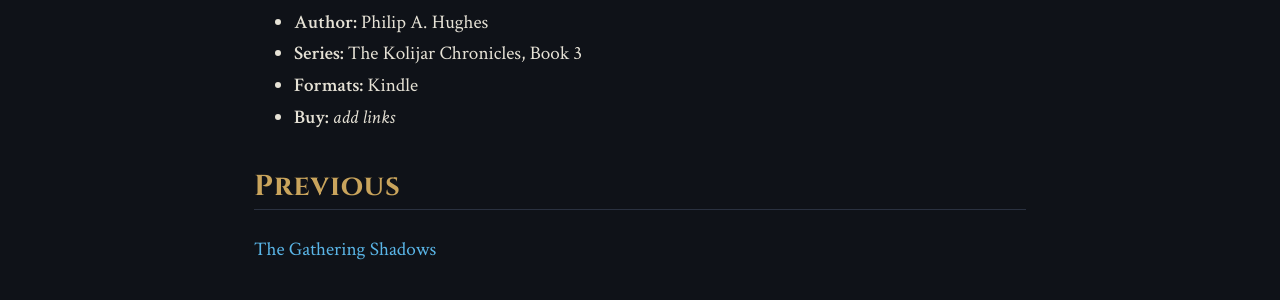
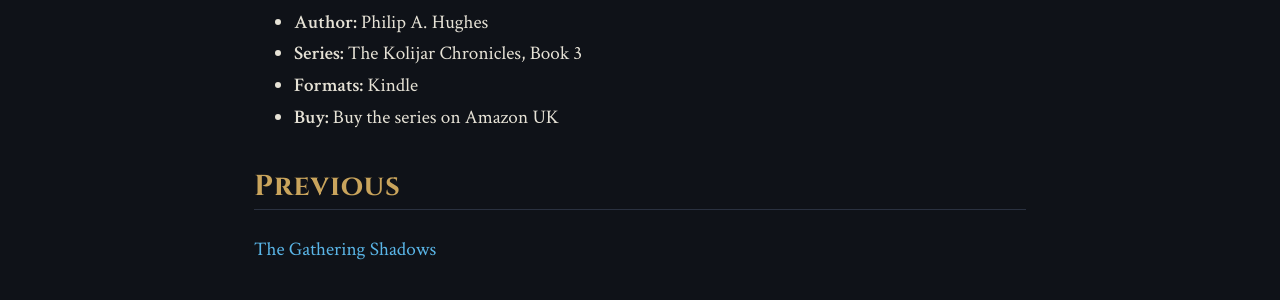
Before and after one commit to philauthor46/Kolijar-Hub, a Jekyll site: the page built from books/echoes-of-embers.md, in a window 1280 px wide and 1299 px high. Shown: the part 793-1093 px from the top of the window. Built offline with Jekyll 4.4.1, drawn with Linux system fonts in a browser that asks for light colours.

Commit message:
Update buy link for 'Echoes of Embers'

```diff
--- a/books/echoes-of-embers.md
+++ b/books/echoes-of-embers.md
@@ -24,7 +24,7 @@ Some victories cost everything. Some truths change who you thought you were. And
 - **Author:** Philip A. Hughes
 - **Series:** The Kolijar Chronicles, Book 3
 - **Formats:** Kindle
-- **Buy:** *add links*
+- **Buy:** Buy the series on Amazon UK
 
 ## Previous
 
```
